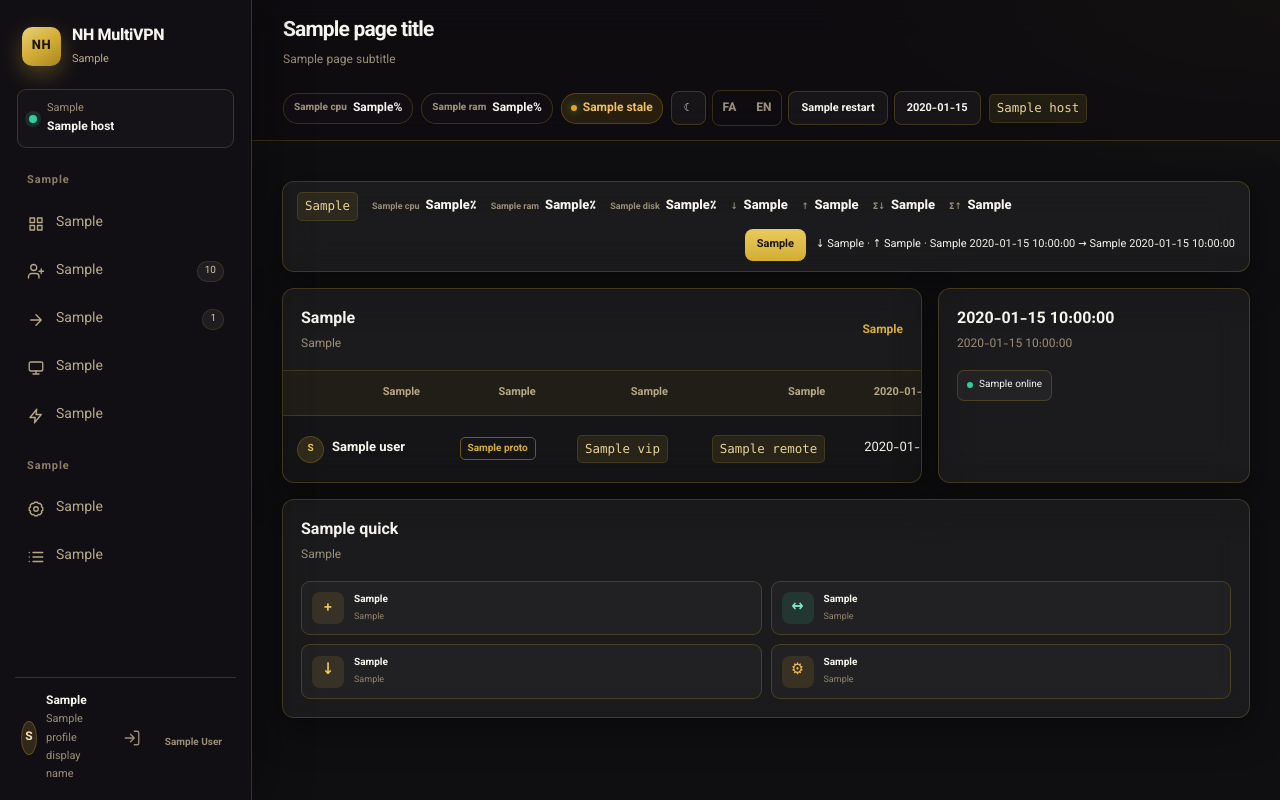
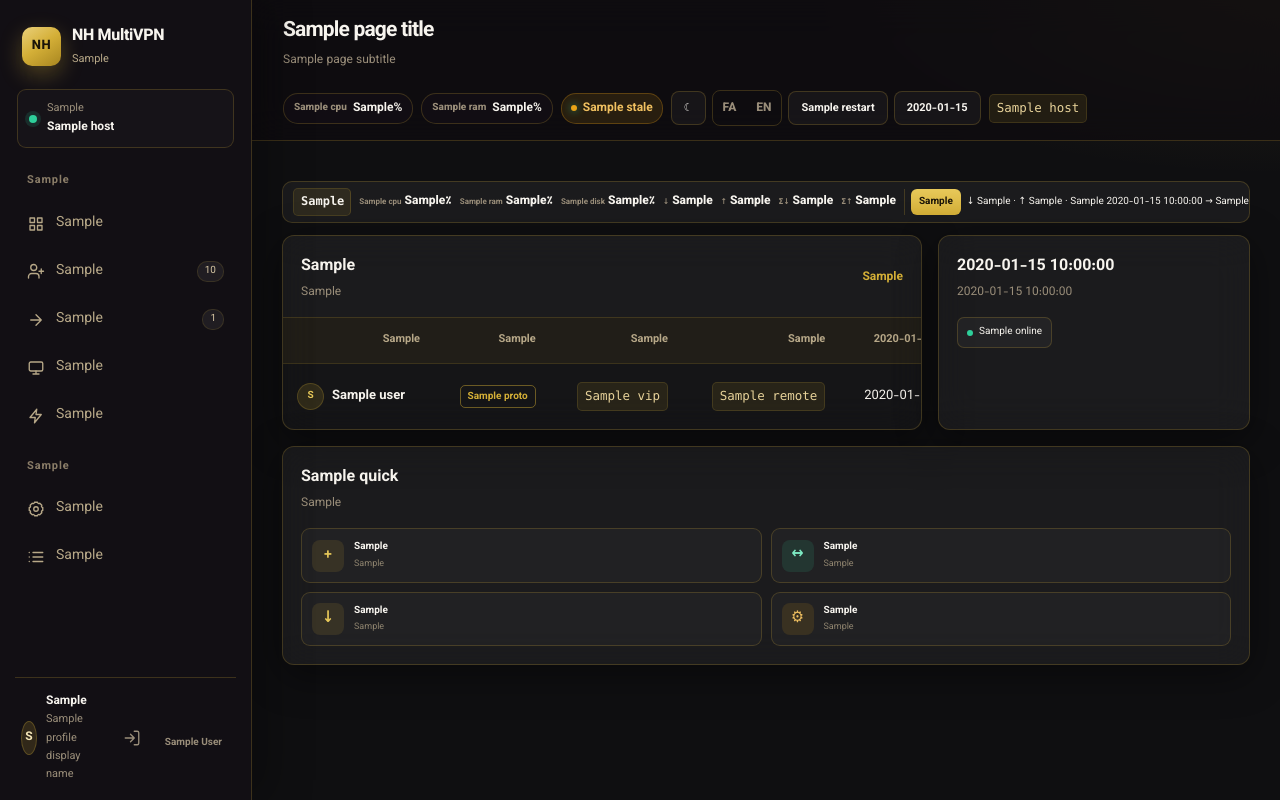
Before and after one commit to navidhaghpanah/ikev2-gui, a Python web app: template panel/templates/index.html in a window 1280 px wide. Run offline with Jinja, Linux system fonts and the light colour scheme; the template is opened without the code that fills it: most values are stand-ins (such as "Sample title", 1, 10 or a date in 2020).

Commit message:
css: machine strip nowrap, tighter gaps

```diff
--- a/panel/static/style.css
+++ b/panel/static/style.css
@@ -215,13 +215,12 @@ body.sidebar-open .sidebar-backdrop[hidden]{display:block !important}
 @media(max-width:1100px){
   .topbar-meta > code.copyable{display:none}
 }
-
-.machine-strip{display:flex;flex-wrap:wrap;align-items:center;gap:8px 14px;padding:10px 14px;margin-bottom:16px;background:var(--surface);backdrop-filter:blur(18px);border:1px solid var(--line);border-radius:var(--radius);box-shadow:var(--shadow)}
-.machine-strip .ms-ip,.machine-strip .ms-item{display:flex;align-items:baseline;gap:6px;min-width:0}
-.machine-strip small{color:var(--muted);font-size:9px;font-weight:700;white-space:nowrap}
-.machine-strip b,.machine-strip .ms-ip code{font-size:13px;font-weight:800;direction:ltr;color:var(--heading)}
-.ms-speed{display:flex;align-items:center;gap:10px;margin-inline-start:auto;min-width:0}
-.ms-speed button{min-height:32px;padding:4px 12px;font-size:11px;width:auto;margin:0;background:linear-gradient(180deg,#e8c95a,var(--brand));color:var(--on-gold);border:0;border-radius:8px;font-weight:700;cursor:pointer}
+.machine-strip{display:flex;flex-wrap:nowrap;align-items:center;gap:4px 8px;padding:6px 10px;margin-bottom:12px;background:var(--surface);border:1px solid var(--line);border-radius:10px;overflow:auto}
+.machine-strip .ms-ip{font-size:12px;font-weight:800;direction:ltr;color:var(--heading);padding-inline-end:6px;border-inline-end:1px solid var(--line)}
+.machine-strip .ms-item{display:inline-flex;align-items:baseline;gap:3px;flex:none}
+.machine-strip small{color:var(--muted);font-size:8px;font-weight:700}
+.machine-strip b{font-size:12px;font-weight:800;direction:ltr;color:var(--heading);font-variant-numeric:tabular-nums}
+.ms-speed{display:inline-flex;align-items:center;gap:6px;flex:none;padding-inline-start:6px;border-inline-start:1px solid var(--line)}
+.ms-speed button{min-height:26px;padding:2px 8px;font-size:10px;width:auto;margin:0;background:linear-gradient(180deg,#e8c95a,var(--brand));color:var(--on-gold);border:0;border-radius:6px;font-weight:700;cursor:pointer;white-space:nowrap}
 .ms-speed button:disabled{opacity:.7}
-#speed-line{font-size:11px;color:var(--heading);direction:ltr;white-space:nowrap;overflow:hidden;text-overflow:ellipsis;max-width:min(420px,50vw)}
-@media(max-width:900px){.ms-speed{margin-inline-start:0;width:100%}#speed-line{max-width:100%;white-space:normal}}
+#speed-line{font-size:10px;color:var(--heading);direction:ltr;white-space:nowrap}
```
